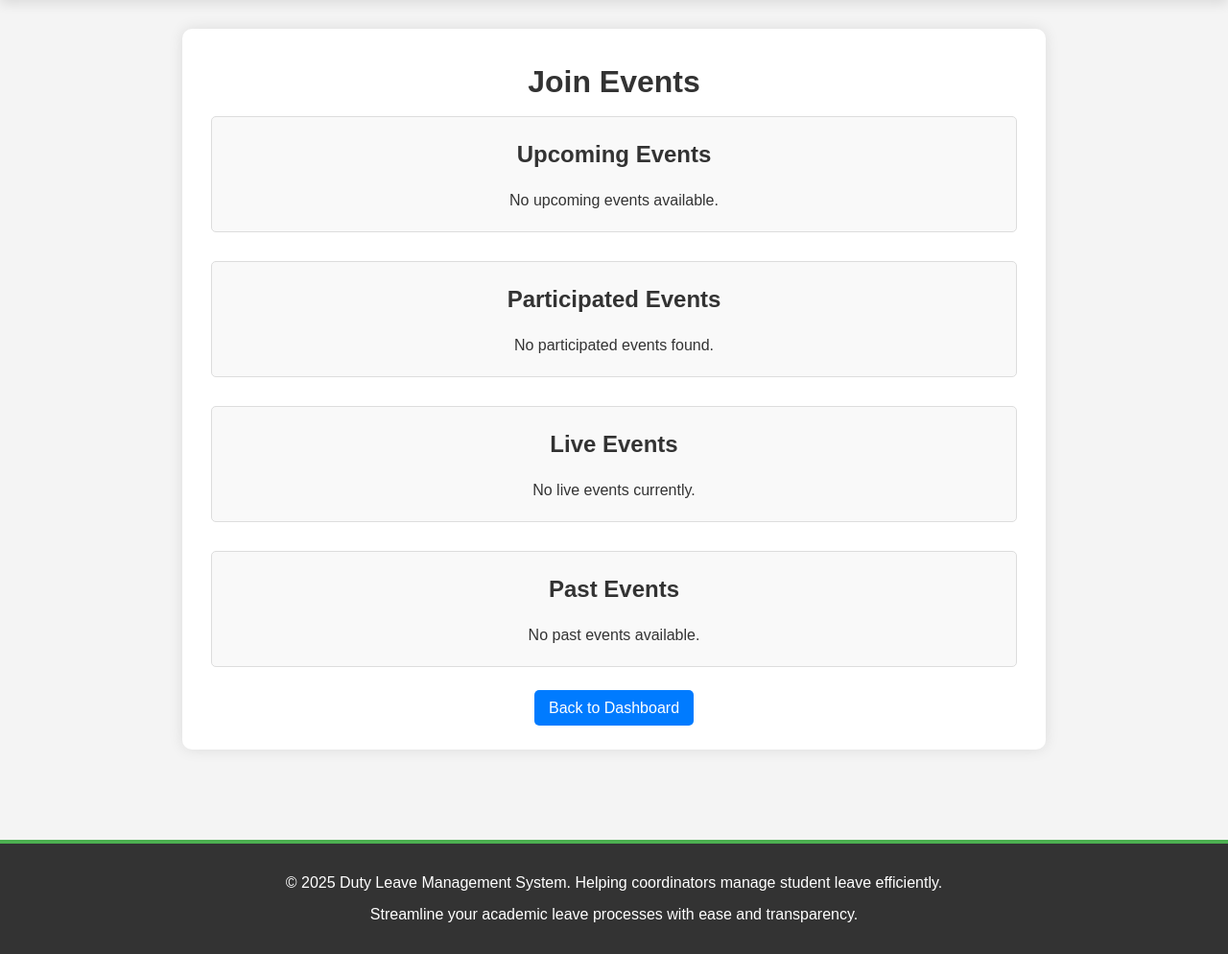
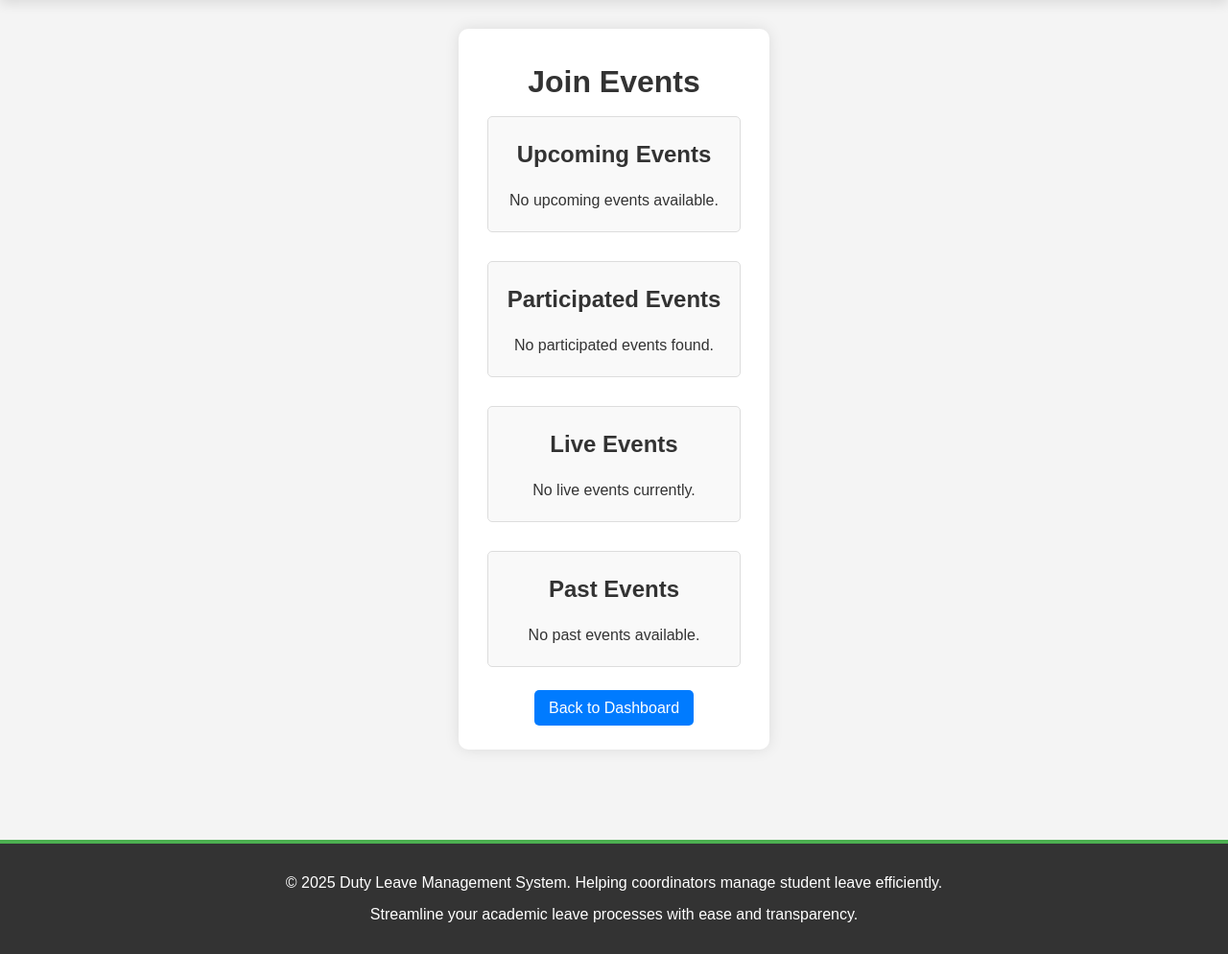
Before and after one commit to rachitk2312004/DLMS, a Flask app: page /join_event in a window 1280 px wide. Shown: the part 104-1098 px from the top of the page at 96% size. Run offline with Flask 3, Linux system fonts and the light colour scheme; the visitor is signed in with stand-in values (Sample User, id 1); data that the repository does not hold is empty.

Commit message:
Update cd.css

```diff
--- a/static/cd.css
+++ b/static/cd.css
@@ -32,7 +32,7 @@ body {
 /* Container */
 .container {
     max-width: 900px;
-    width: 90%;
+    width: auto;
     margin: 30px auto;
     padding: 30px;
     background-color: #fff;
```
